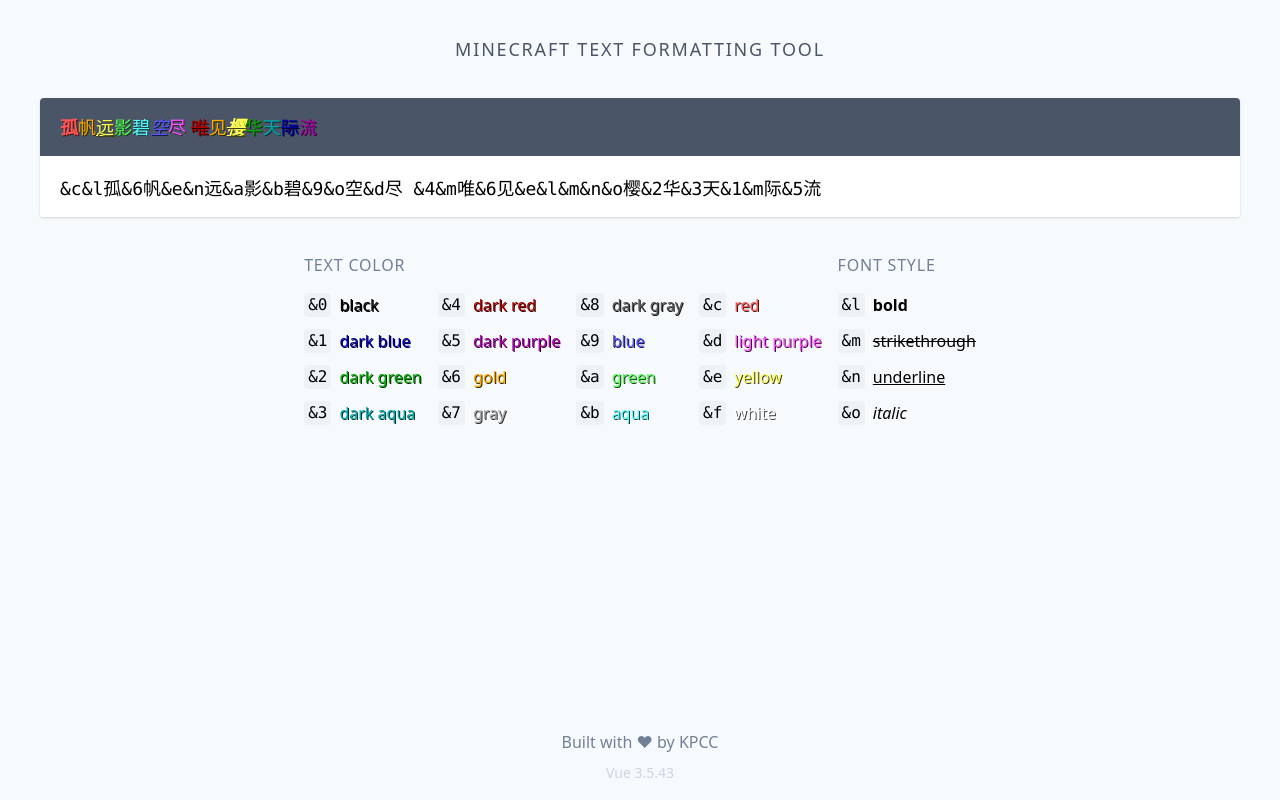
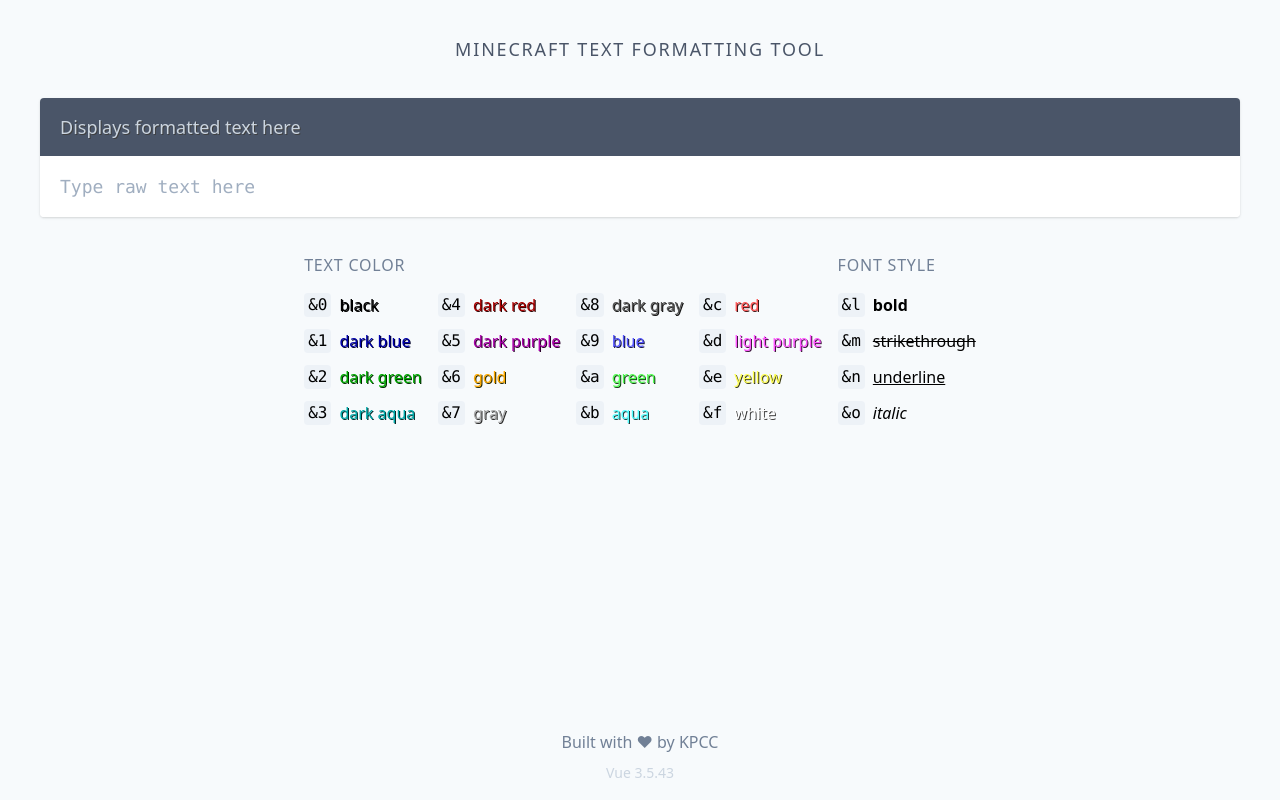
Before and after one commit to SilentDepth/kpcc-text-formatting-tool, a Vue app: page / in a window 1280 px wide. Built offline with nearby package versions, Linux system fonts and the light colour scheme; what @tailwindcss/ui would draw is missing.

Commit message:
feat: shareable input via querystring

```diff
--- a/src/app.vue
+++ b/src/app.vue
@@ -5,9 +5,10 @@
     </header>
     <div class="mx-10 text-lg bg-white rounded shadow overflow-hidden">
       <p class="p-5 bg-gray-700 mc-f" style="min-height: 1em; box-sizing: content-box;">
-        <component :is="() => compile(input)" />
+        <span v-if="!input" class="text-gray-400">Displays formatted text here</span>
+        <component v-else :is="() => compile(input)" />
       </p>
-      <input v-model="input" type="text" class="block w-full p-5 font-mono">
+      <input v-model="input" type="text" placeholder="Type raw text here" class="block w-full p-5 font-mono">
     </div>
     <div data-section="code-hints" class="self-center mt-10 flex">
       <section class="flex-grow flex-shrink">
@@ -49,16 +50,27 @@
 </template>
 
 <script>
-  import {ref, version} from 'vue'
+  import {ref, version, watch} from 'vue'
 
   import compile from './components/compiler'
+
+  function getInitInput () {
+    let querystring = location.search.slice(1)
+    return (querystring ? decodeURIComponent(/(?:^|&)s=(.+)(?:$|&)/.exec(querystring)[1]) : null) || ''
+  }
 
   export default {
     name: 'App',
 
     setup () {
+      let input = ref(decodeURIComponent(getInitInput()))
+
+      watch(input, input => {
+        history.replaceState(null, null, '?s=' + encodeURIComponent(input))
+      })
+
       return {
-        input: ref('&c&l孤&6帆&e&n远&a影&b碧&9&o空&d尽 &4&m唯&6见&e&l&m&n&o樱&2华&3天&1&m际&5流'),
+        input,
         compile,
 
         version,
```
